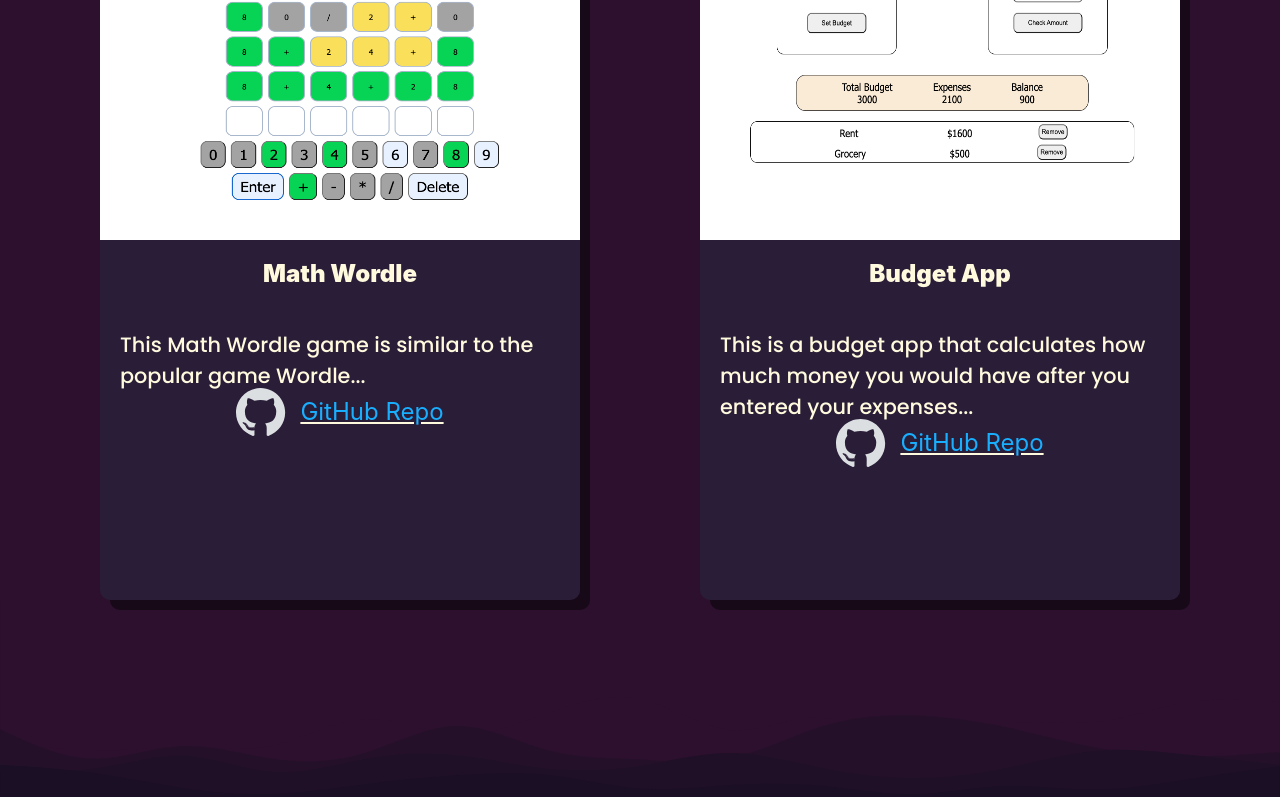
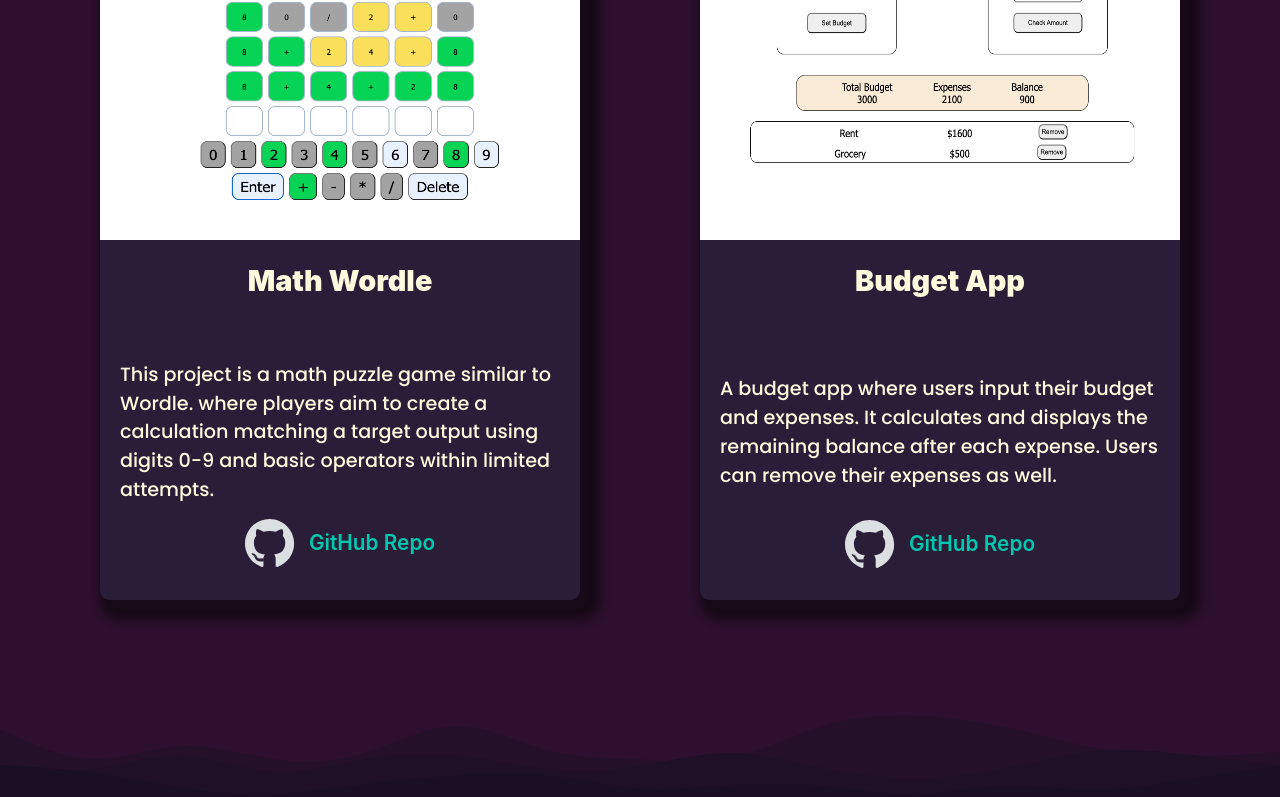
Before and after one commit to TackWooLee-Leon/Leon-s-Site, a React (Create React App) app: page / in a window 1280 px wide. Shown: the part 1383-2180 px from the top of the page. Built offline with nearby package versions, Linux system fonts and the light colour scheme.

Commit message:
Restyle span element, add hover animation

```diff
--- a/src/Components/ProjectsDisplay.js
+++ b/src/Components/ProjectsDisplay.js
@@ -4,10 +4,10 @@ export default function ProjectsDisplay({info}) {
     console.log(info);
     return (
         <section id="projects" className={styles.projectContainer}>
-            <div className={styles.projectInformation}>
+            <div className={`${styles.reveal} ${styles.projectInformation}`}>
                     <img className={styles.projectImg} src={info.src} alt={info.alt}></img>
 
-                <div className={styles.projectDescriptionWrapper}>
+                <div className={`${styles.reveal} ${styles.projectDescriptionWrapper}`}>
                     <h1 className={styles.projectName}>{info.name}</h1>
                     <p> {info.description} </p>
                     <div className={styles.repo}>
--- a/src/Components/ProjectsDisplay.module.css
+++ b/src/Components/ProjectsDisplay.module.css
@@ -18,7 +18,8 @@
     height: 45rem;
     border-radius: 10px;
     overflow: hidden;
-    box-shadow: 10px 10px #170918;
+    box-shadow: 10px 10px 10px 10px #170918;
+
 }
 
 .projectImg {
@@ -31,7 +32,7 @@
 
 .projectDescriptionWrapper {
     display: flex;
-    justify-content: flex-start;
+    justify-content: space-between;
     flex-direction: column;
     background-color: #2a1d37;
     height: 25rem;
@@ -39,12 +40,14 @@
 
 .projectName {
     /* font-family: 'Poppins', sans-serif;    */
-    font-size: 1.5rem;
+    font-size: 1.8rem;
     font-weight: 1000;
+    /* margin-bottom: 3rem; */
 }
 
 .projectDescriptionWrapper p {
-    font-size: 1.3rem;
+
+    font-size: 1.2rem;
     line-height: 1.5;
     font-weight: 500;
     font-family: 'Poppins', sans-serif;
@@ -54,18 +57,26 @@
 }
 
 .projectDescriptionWrapper span {
-    font-size: 1.5rem;
+    font-size: 1.3rem;
     line-height: 3rem;
-    text-decoration: underline;
+    font-weight: 600;
+    text-decoration: underline 0.15em rgba(0, 0, 0, 0);
+    transition: text-decoration-color 300ms, text-underline-offset 300ms;
+    text-underline-offset: 0.2em;
+}
+
+.projectDescriptionWrapper span:hover {
+    text-decoration-color: #00C9B0;
+    text-underline-offset: 0.3em;
 }
 
 .projectDescriptionWrapper span a {
-    color: #19AFFF;
+    color: #00C9B0;
     text-decoration: none;
 }
 
 .projectDescriptionWrapper span a:visited {
-    color: #19AFFF;
+    color: #00C9B0;
 }
 
 .repo {
@@ -75,8 +86,25 @@
     /* border: 1px solid blue; */
     margin-top: -1.5rem;
     height: 3rem;
+    margin-bottom: 2rem;
 }
 
 .repo img {
     width: 4rem;
 }
+
+@media (prefers-reduced-motion: no-preference){
+    .reveal {
+        animation: slide-up 1000ms;
+
+    }
+
+    @keyframes slide-up {
+        from {
+            transform: translateY(100%);
+        }
+        to {
+            transform: translateY(0%);
+        }
+    }
+}
--- a/src/Components/ProjectsList.js
+++ b/src/Components/ProjectsList.js
@@ -1,14 +1,14 @@
 const projectsList = [
   {
     name: 'Math Wordle',
-    description: 'This Math Wordle game is similar to the popular game Wordle...',
+    description: 'This project is a math puzzle game similar to Wordle. where players aim to create a calculation matching a target output using digits 0-9 and basic operators within limited attempts.',
     src: '/images/math-wordle.png',
     alt: 'Math Wordle',
     href: 'https://github.com/TackWooLee-Leon/Math-Wordle'
   },
   {
     name: 'Budget App',
-    description: 'This is a budget app that calculates how much money you would have after you entered your expenses...',
+    description: 'A budget app where users input their budget and expenses. It calculates and displays the remaining balance after each expense. Users can remove their expenses as well.',
     src: '/images/budget-app.png',
     alt: "Budget App",
     href: ''
--- a/src/index.css
+++ b/src/index.css
@@ -23,6 +23,7 @@ html {
   /* figure out how to fix html background color when scroll above/below body */
   /* background-color: #1A0F24;
   background: linear-gradient(0deg, #1A0F24, #64437c 80%); */
+  scroll-behavior: smooth;
 }
 
 ::-webkit-scrollbar {
```
